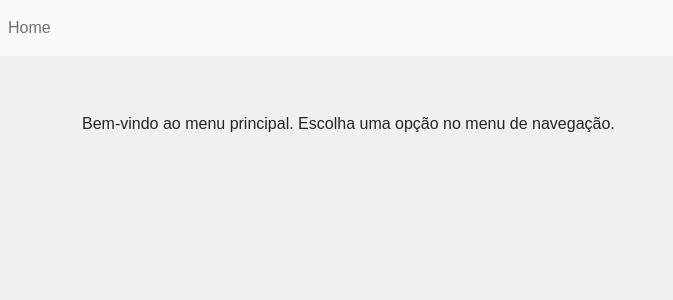
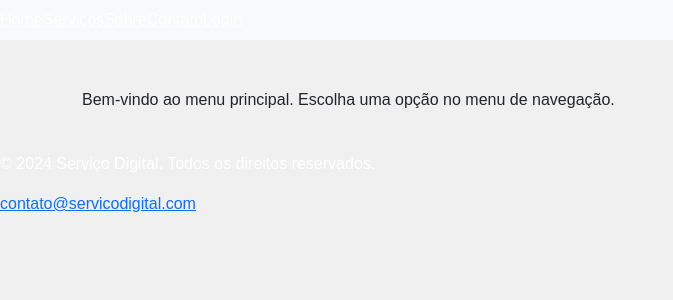
Before and after one commit to brdoliveira/upflow-flsk, a Flask app: page / in a window 1280 px wide. Shown: the top 300 px of the page, without its empty margins (0-673 px from the left). Run offline with Flask 3, Linux system fonts and the light colour scheme; parts of the project's set-up code (start-up, migrations or seed data) failed here and were passed over; some libraries are stand-ins or nearby versions.

Commit message:
FEAT(template): Adeicionando novas rotas no menu

```diff
--- a/templates/template.html
+++ b/templates/template.html
@@ -4,7 +4,7 @@
 <head>
     <meta charset="utf-8">
     <meta name="viewport" content="width=device-width, initial-scale=1">
-    <title>Ferramentas</title>
+    <title>Upflow</title>
     <link rel="stylesheet" href="{{ url_for('static', filename='bootstrap.css') }}">
     <link rel="stylesheet" href="{{ url_for('static', filename='styles.css') }}">
     <link rel="stylesheet" href="{{ url_for('static', filename='app.css') }}">
@@ -15,9 +15,11 @@
         <nav class="navbar navbar-expand-lg navbar-light bg-light col-12 d-flex flex-wrap">
             <div class="collapse navbar-collapse">
                 <ul class="navbar-nav mr-auto">
-                    <li class="nav-item">
-                        <a class="nav-link" href="{{ url_for('home') }}">Home</a>
-                    </li>
+                        <li><a href="{{ url_for('home') }}" class="text-white">Home</a></li>
+                        <li><a href="{{ url_for('services') }}" class="text-white">Serviços</a></li>
+                        <li><a href="{{ url_for('about') }}" class="text-white">Sobre</a></li>
+                        <li><a href="{{ url_for('contact') }}" class="text-white">Contato</a></li>
+                        <li><a href="{{ url_for('login') }}" class="text-white">Login</a></li>
                 </ul>
             </div>
         </nav>
@@ -32,17 +34,15 @@
                 </ul>
                 {% endif %}
                 {% endwith %}
-
-                <div class="page-header">
-                    <h1>{{ titulo }}</h1>
-                </div>
-
                 {% block conteudo %}{% endblock %}
-
             </div>
         </div>
     </div>
     <script type="text/javascript" src="{{ url_for('static', filename='jquery.js') }}"></script>
+    <footer class="bg-blue-500 text-white py-4 mt-10">
+        <p>&copy; 2024 Serviço Digital. Todos os direitos reservados.</p>
+        <p><a href="mailto:contato@servicodigital.com" class="underline">contato@servicodigital.com</a></p>
+    </footer>
 </body>
 
 </html>
```
